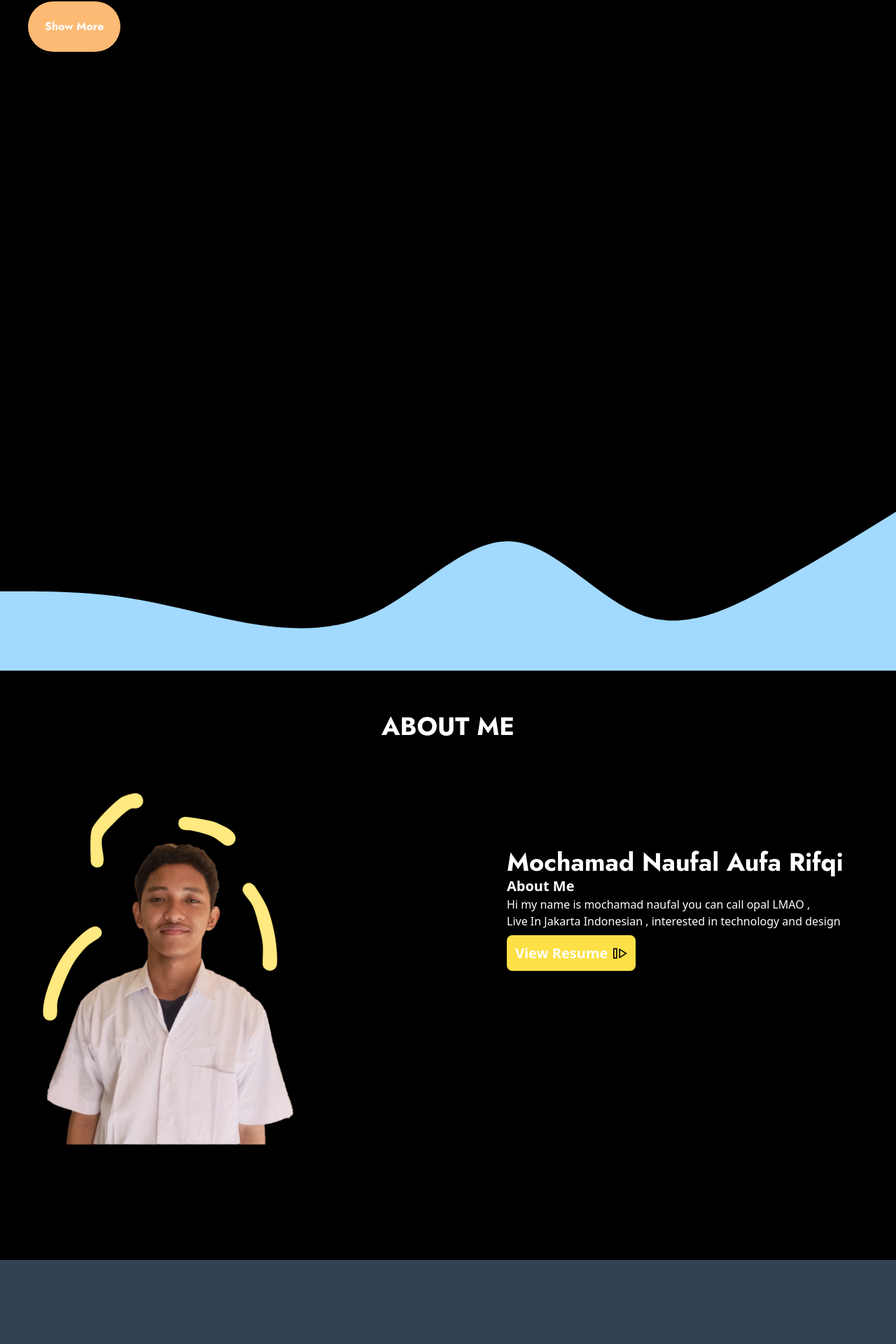
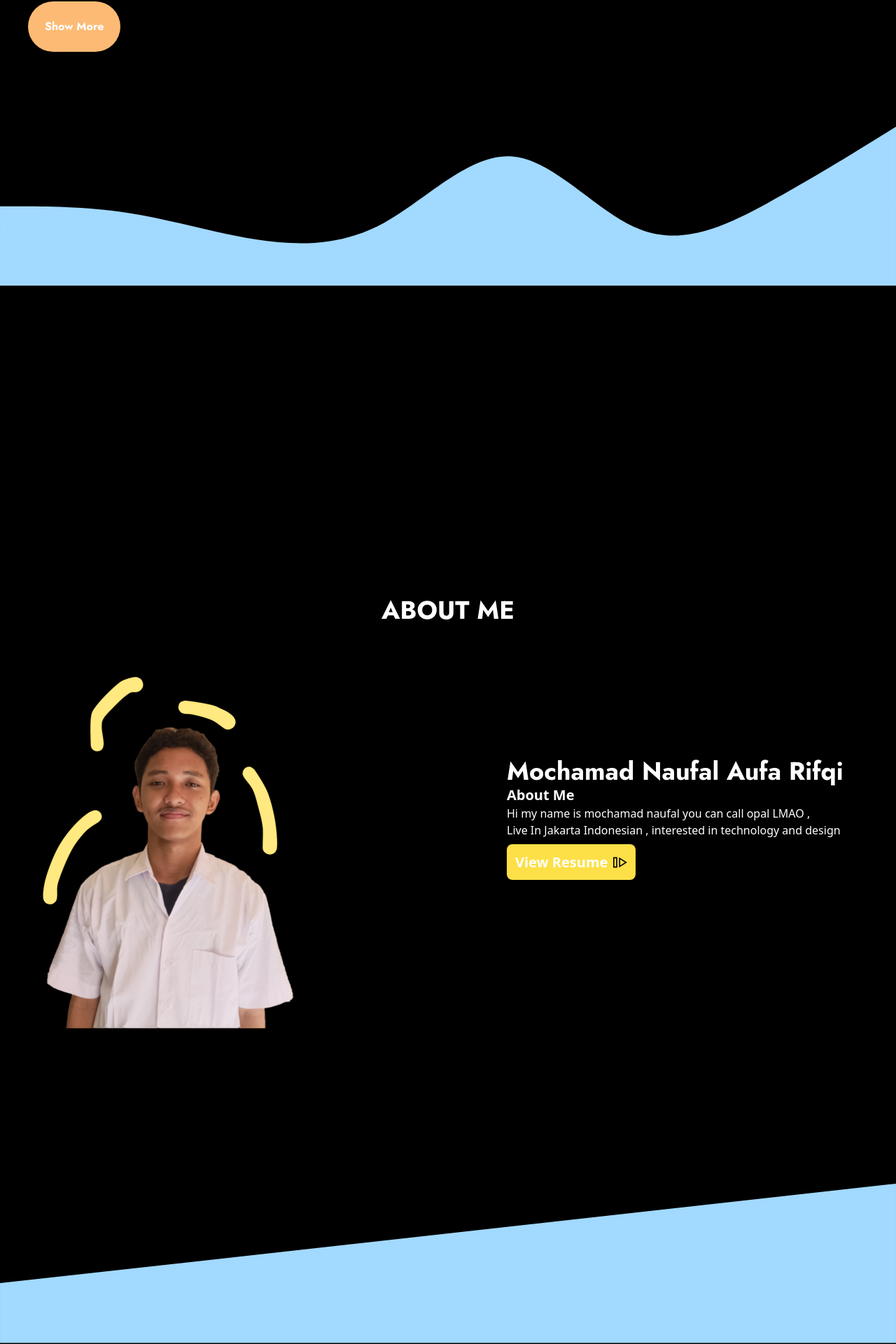
Before and after one commit to naufalaufa/portfolioVite, a React (Vite) app: page / in a window 1280 px wide. Shown: the part 378-2298 px from the top of the page at 70% size. Built offline with nearby package versions, Linux system fonts and the light colour scheme; a web font is replaced by a local one.

Commit message:
add new svg

```diff
--- a/src/App.jsx
+++ b/src/App.jsx
@@ -5,6 +5,7 @@ import Project from "./Components/Project";
 import Contact from "./Components/Contact";
 import "./App.css";
 import Svg from "./Components/Svg";
+import Svg2 from "./Components/Svg2";
 
 function App() {
   return (
@@ -13,6 +14,7 @@ function App() {
       <Main />
       <Svg />
       <About />
+      <Svg2 />
       <Project />
       <Contact />
     </div>
--- a/src/Components/About.jsx
+++ b/src/Components/About.jsx
@@ -5,7 +5,7 @@ import { motion } from "framer-motion";
 
 function About() {
   return (
-    <div id="abouts" className="pb-36 ">
+    <div id="abouts" className="pb-36 relative">
       <div className="p-5">
         <h1 className=" duration-500 font-Jost text-2xl text-center pt-10 sm:text-4xl">
           ABOUT ME
@@ -20,7 +20,7 @@ function About() {
             src={logo}
             alt="error"
           />
-          <div className="p-10 sm:absolute top-[1550px] left-[300px] md:ml-20 lg:ml-96">
+          <div className="p-10 sm:absolute top-[250px] left-[300px] md:ml-20 lg:ml-96">
             <h1 className="text-2xl font-Jost sm:text-xl  md:text-2xl lg:text-4xl ">
               Mochamad Naufal Aufa Rifqi
             </h1>
@@ -31,7 +31,7 @@ function About() {
             <p className="duration-500">
               Live In Jakarta Indonesian , interested in technology and design
             </p>
-            <div className="mt-5">
+            <div className="mt-5 ">
               <a
                 target="_blank"
                 href={pdefnew}
--- a/src/Components/Main.jsx
+++ b/src/Components/Main.jsx
@@ -3,7 +3,7 @@ import { TypeAnimation } from "react-type-animation";
 
 function Main() {
   return (
-    <div className="pt-64 px-10 pb-[600px] font-Jost">
+    <div className="pt-64 px-10 pb-[50px] font-Jost">
       <motion.h1
         initial={{ opacity: 0, y: -80 }}
         animate={{ opacity: 1, y: 0 }}
--- a/src/Components/Project.jsx
+++ b/src/Components/Project.jsx
@@ -2,7 +2,7 @@ import Netflix from "../images/NETFLIX-NEW-REV.png";
 
 function Project() {
   return (
-    <div className="text-white pt-[200px] bg-slate-700 pb-36 ">
+    <div className=" pt-[200px]  pb-36 ">
       <h1 className="text-2xl font-bold text-center p-10 sm:text-4xl">
         PROJECT
       </h1>
@@ -22,7 +22,7 @@ function Project() {
               className="cursor-pointer hover:scale-110 duration-100"
             />
           </a>
-          <p className="text-left mt-10 font-extralight">
+          <p className="text-left mt-10 font-light">
             Netflix clone project using react js technology, redux, firebase,
             Click image for view project , if there is a warning click details
             -VISIT THIS UNSAFE SITE-
--- a/src/Components/Svg.jsx
+++ b/src/Components/Svg.jsx
@@ -1,6 +1,6 @@
 function Svg() {
   return (
-    <div>
+    <div className="mb-[600px] lg:mb-96">
       <svg xmlns="http://www.w3.org/2000/svg" viewBox="0 0 1440 320">
         <path
           fill="#a2d9ff"
--- /dev/null
+++ b/src/Components/Svg2.jsx
@@ -0,0 +1,11 @@
+function Svg2() {
+  return (
+    <div>
+      <svg xmlns="http://www.w3.org/2000/svg" viewBox="0 0 1440 320">
+        <path fill="#a2d9ff" d="M0,224L1440,64L1440,320L0,320Z"></path>
+      </svg>
+    </div>
+  );
+}
+
+export default Svg2;
```
Also changed, not shown: src/images/waves.svg.
